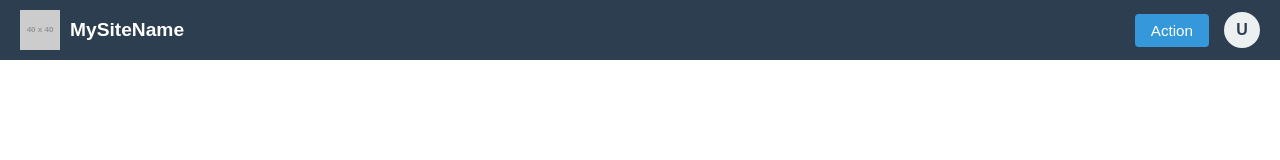
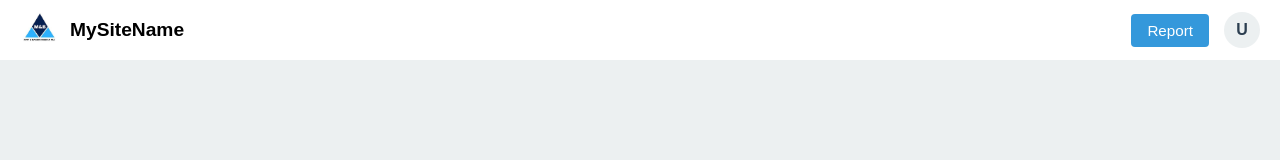
Before and after one commit to femi-tobi/Help-desk-management, a plain HTML site: page index.html in a window 1280 px wide. Drawn offline with Linux system fonts and the light colour scheme; placeholder pictures from the web are drawn by us.

Commit message:
nav bar adjusted

```diff
--- a/index.html
+++ b/index.html
@@ -17,14 +17,15 @@
 
     body {
       font-family: Arial, sans-serif;
+      background-color: #ecf0f1;
     }
 
     .navbar {
       display: flex;
       justify-content: space-between;
       align-items: center;
-      background-color: #2c3e50;
-      color: white;
+      background-color: #ffffff;
+      color: rgb(0, 0, 0);
       padding: 10px 20px;
     }
 
@@ -80,11 +81,11 @@
 
   <nav class="navbar">
     <div class="navbar-left">
-      <img src="https://via.placeholder.com/40" alt="Logo">
+      <img src="mb.jpeg" alt="Logo">
       <div class="site-name">MySiteName</div>
     </div>
     <div class="navbar-right">
-      <button>Action</button>
+      <button>Report</button>
       <div class="user-icon">U</div>
     </div>
   </nav>
```
